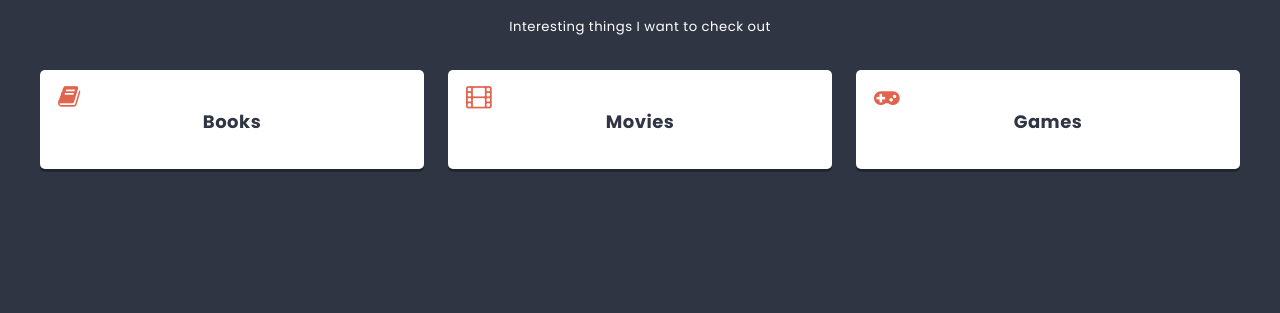
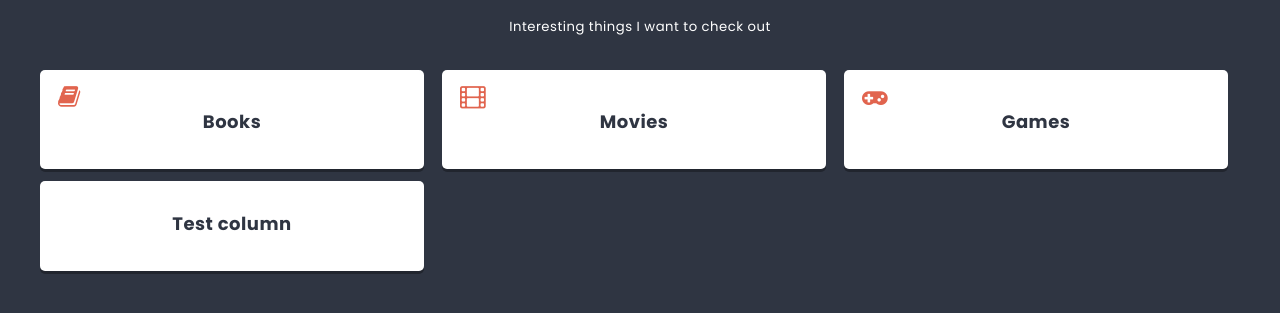
Before and after one commit to Bregoric/FirstAppReact, a React (Create React App) app: page / in a window 1280 px wide. Shown: the part 471-784 px from the top of the page. Built offline with nearby package versions, Linux system fonts and the light colour scheme.

Commit message:
Add setTimeout with useEffect

```diff
--- a/src/components/List/List.js
+++ b/src/components/List/List.js
@@ -1,12 +1,21 @@
 import styles from './List.module.scss';
 import Column from '../Column/Column';
+import { useEffect, useState } from 'react';
 
 const List = () => {
-    const columns = [
+    const [columns, setColumns] = useState([
         { id: 1, title: 'Books', icon: 'book' },
-      { id: 2, title: 'Movies', icon: 'film' },
-      { id: 3, title: 'Games', icon: 'gamepad' }
-    ];
+        { id: 2, title: 'Movies', icon: 'film' },
+        { id: 3, title: 'Games', icon: 'gamepad' }
+    ]);
+    useEffect(() => {
+
+        setTimeout(() => {
+              setColumns([...columns, { id: 4, title: 'Test column'}]);
+        }, 2000);
+
+  }, []);
+
 
 
     return (
```
